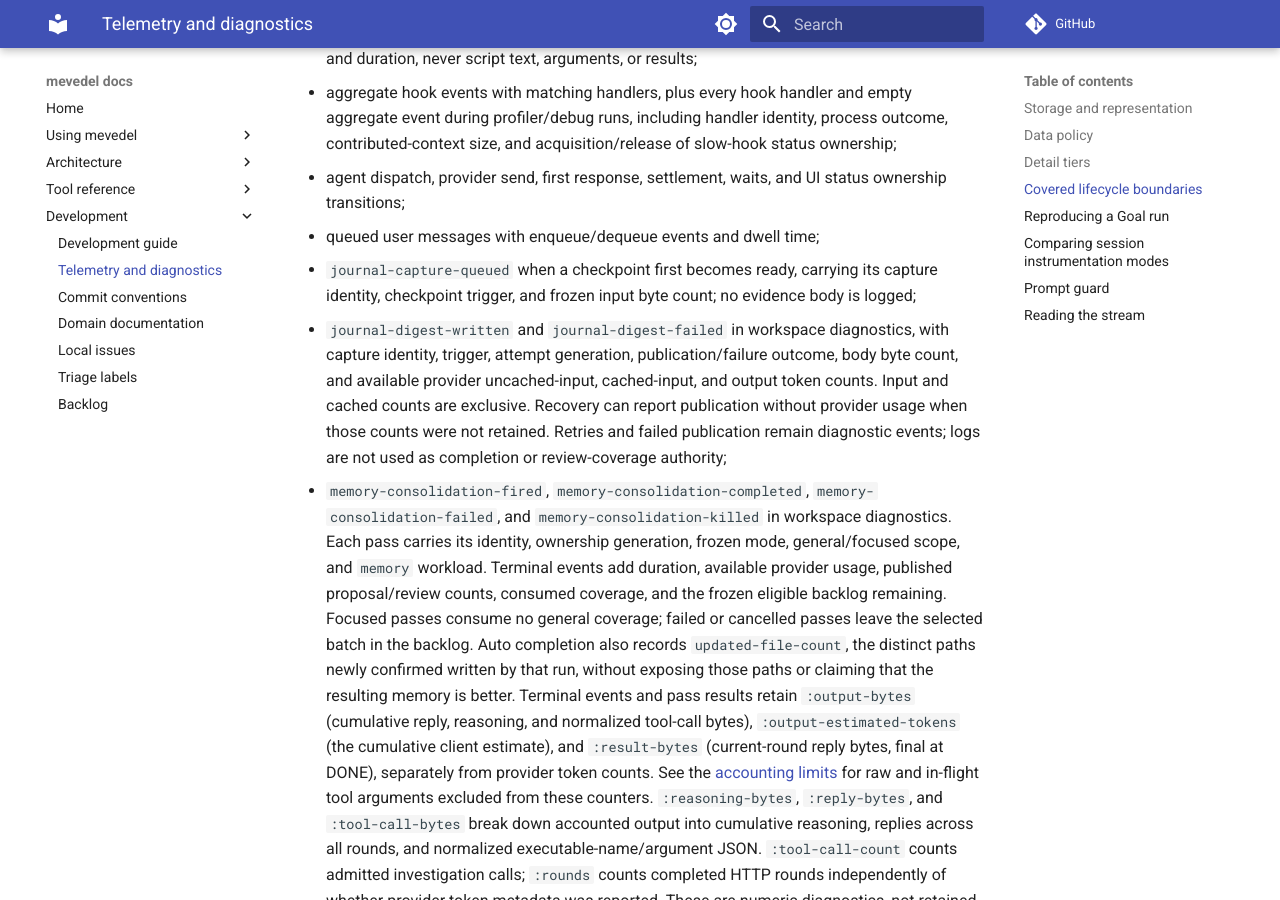
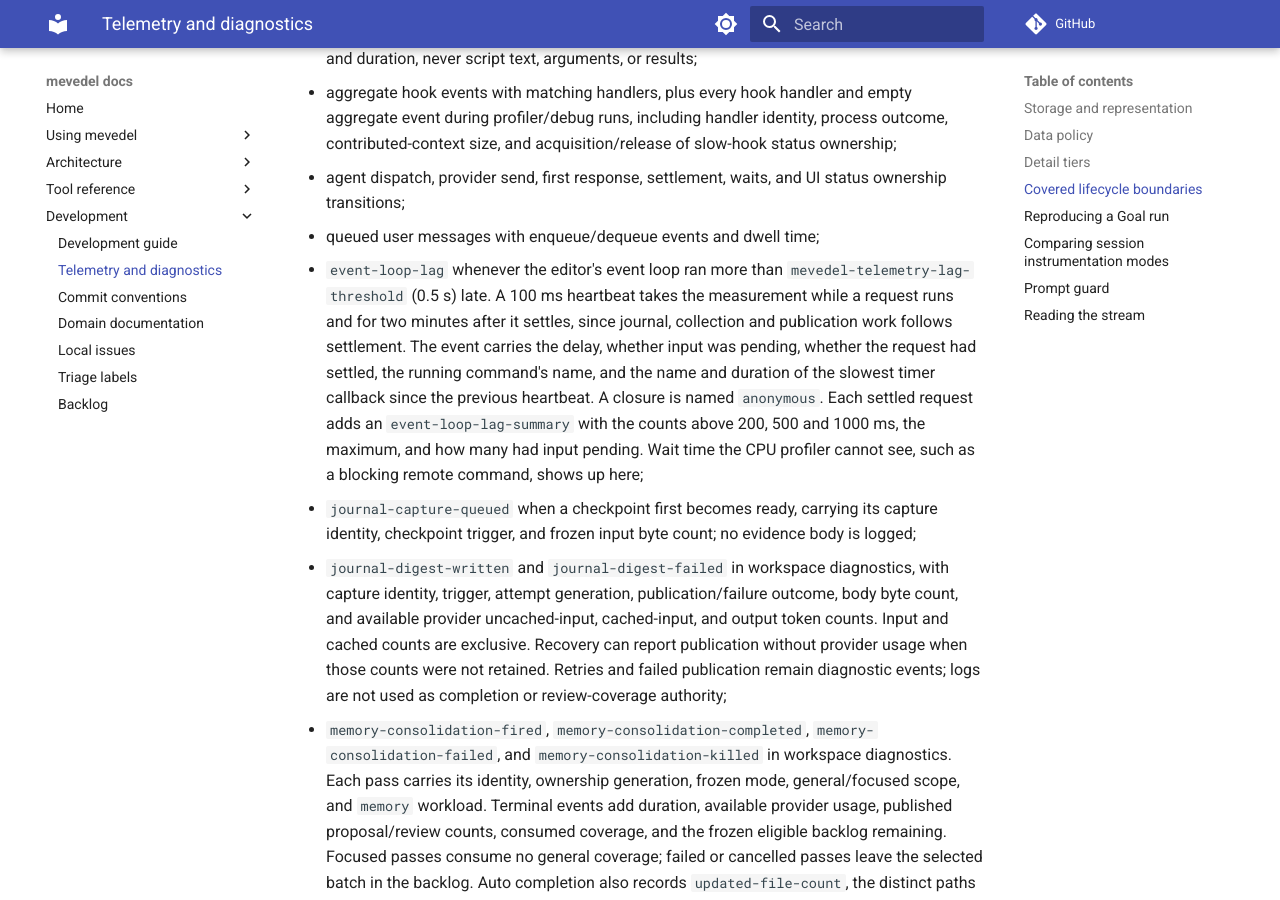
Before and after one commit to FrauH0lle/mevedel, an MkDocs documentation site: the page built from docs/telemetry.md, in a window 1280 px wide and 900 px high, scrolled down 2924 px. Built offline with MkDocs 1.6.1 and Material for MkDocs 9.7.7, drawn with Linux system fonts in a browser that asks for light colours; comment, search, counter and statistics services are not loaded.

Commit message:
feat(telemetry): Record event-loop lag around requests
CPU profiles cannot see time the editor spends waiting, which is what
made remote sessions feel laggy while their profiles looked calm.  While
a request runs, and for two minutes after it settles, a 100 ms heartbeat
records `event-loop-lag' for any delay over 0.5 s -- with the pending
input, the running command, and the slowest timer callback since the
previous beat -- and each settled request records an
`event-loop-lag-summary' of its delays over 200, 500 and 1000 ms.
Watching starts and stops with the requests themselves and is skipped in
batch Emacs, which has no interactive event loop.

```diff
--- a/docs/telemetry.md
+++ b/docs/telemetry.md
@@ -134,6 +134,17 @@ cancellation releases the fence and leaves the machine retryable.
 - agent dispatch, provider send, first response, settlement, waits, and UI
   status ownership transitions;
 - queued user messages with enqueue/dequeue events and dwell time;
+- `event-loop-lag` whenever the editor's event loop ran more than
+  `mevedel-telemetry-lag-threshold` (0.5 s) late. A 100 ms heartbeat takes
+  the measurement while a request runs and for two minutes after it settles,
+  since journal, collection and publication work follows settlement. The
+  event carries the delay, whether input was pending, whether the request
+  had settled, the running command's name, and the name and duration of
+  the slowest timer callback since the previous heartbeat. A closure is
+  named `anonymous`. Each settled request adds an `event-loop-lag-summary`
+  with the counts above 200, 500 and 1000 ms, the maximum, and how many had
+  input pending. Wait time the CPU profiler cannot see, such as a blocking
+  remote command, shows up here;
 - `journal-capture-queued` when a checkpoint first becomes ready, carrying its
   capture identity, checkpoint trigger, and frozen input byte count; no evidence
   body is logged;
```
Also changed, not shown: 3 other files.
